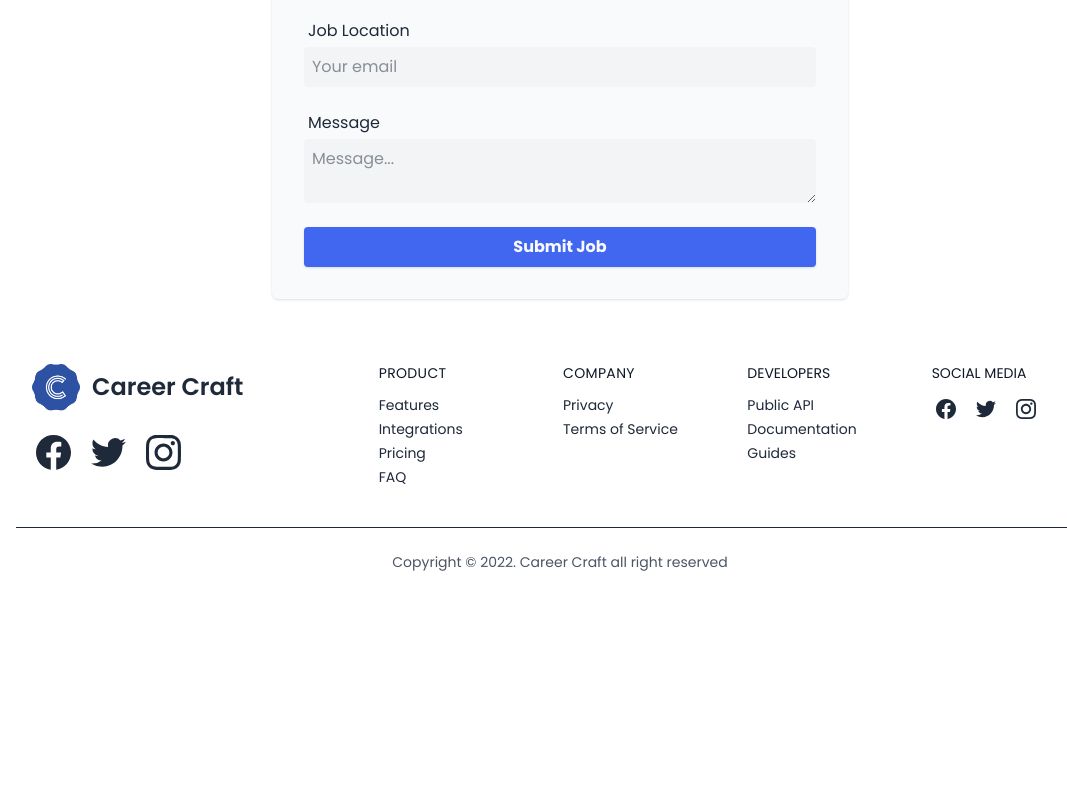
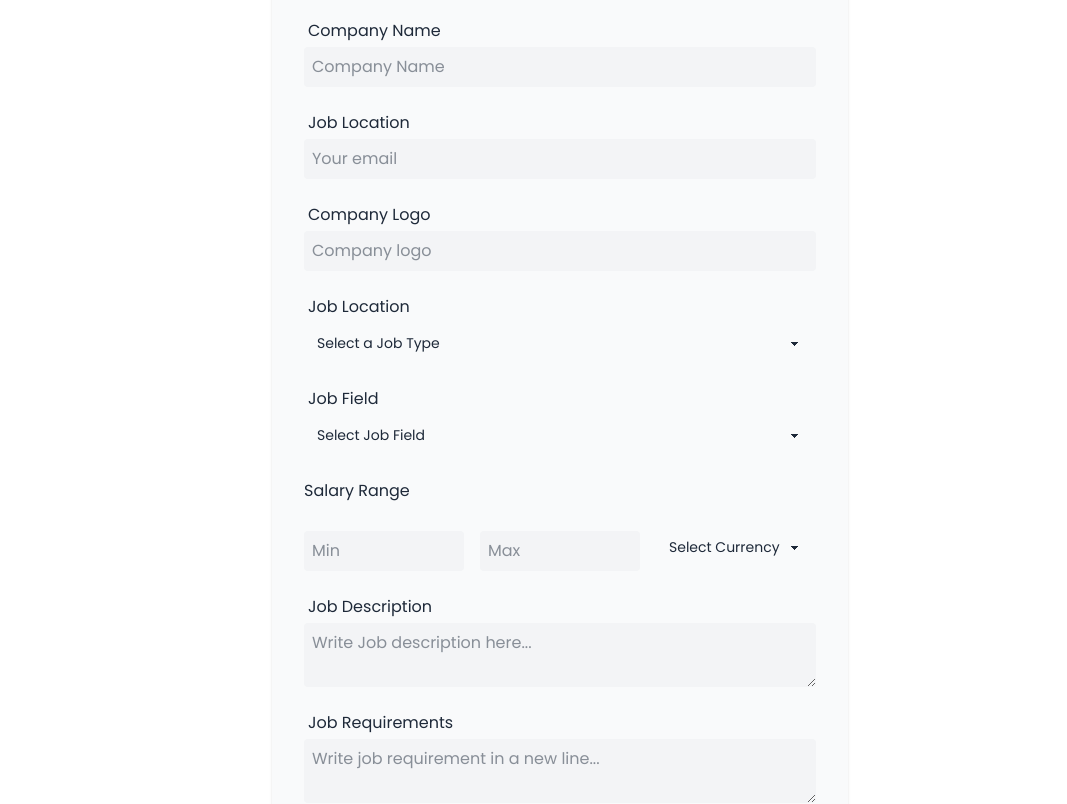
Before and after one commit to abrarasif11/Career-Craft-Client, a React (Vite) app: page /createJob in a window 1280 px wide. Shown: the part 260-1064 px from the top of the page, without its empty margins (80-1147 px from the left). Before the commit the page ends 856 px from the top, so only its background shows below. Built offline with nearby package versions, Linux system fonts and the light colour scheme; no server answers; sample sign-in values are in the browser's storage.

Commit message:
make a large input field

```diff
--- a/src/Pages/CreateJob/CreateJob.jsx
+++ b/src/Pages/CreateJob/CreateJob.jsx
@@ -20,6 +20,21 @@ const CreateJob = () => {
             type="text"
             placeholder="Job Title"
             required=""
+            name="title"
+            className="block w-full p-2 rounded focus:outline-none focus:ring focus:ring-opacity-25 focus:ring-violet-600 bg-gray-100"
+          />
+        </div>
+        {/* Company Name */}
+        <div>
+          <label htmlFor="name" className="block mb-1 ml-1">
+            Company Name
+          </label>
+          <input
+            id="name"
+            type="text"
+            placeholder="Company Name"
+            required=""
+            name="name"
             className="block w-full p-2 rounded focus:outline-none focus:ring focus:ring-opacity-25 focus:ring-violet-600 bg-gray-100"
           />
         </div>
@@ -33,21 +48,138 @@ const CreateJob = () => {
             type="text"
             placeholder="Your email"
             required=""
+            name="location"
             className="block w-full p-2 rounded focus:outline-none focus:ring focus:ring-opacity-25 focus:ring-violet-600 bg-gray-100"
           />
         </div>
+        {/* logo */}
+        <div>
+          <label htmlFor="email" className="block mb-1 ml-1">
+            Company Logo
+          </label>
+          <input
+            id="email"
+            type="url"
+            placeholder="Company logo"
+            required=""
+            name="logo"
+            className="block w-full p-2 rounded focus:outline-none focus:ring focus:ring-opacity-25 focus:ring-violet-600 bg-gray-100"
+          />
+        </div>
+        {/* Type */}
+        <div>
+          <label htmlFor="email" className="block  mb-1 ml-1">
+            Job Location
+          </label>
+          <select
+            defaultValue="Pick a color"
+            className="w-full select select-ghost"
+            name="location"
+          >
+            <option>Select a Job Type</option>
+            <option>Select a Job Type</option>
+            <option>Amber</option>
+            <option>Velvet</option>
+          </select>
+        </div>
+        {/* Job Field */}
+        <div>
+          <label htmlFor="email" className="block  mb-1 ml-1">
+            Job Field
+          </label>
+          <select
+            defaultValue="Pick a color"
+            className="w-full select select-ghost"
+            name="field"
+          >
+            <option>Select Job Field</option>
+            <option>Select Job Field</option>
+            <option>Amber</option>
+            <option>Velvet</option>
+          </select>
+        </div>
+        {/* Salary */}
+        <p className="mt-4">Salary Range</p>
+        <div className="grid grid-cols-1 lg:grid-cols-3 gap-4">
+          <div className="">
+            <label htmlFor="email" className="block mb-1 ml-1"></label>
+            <input
+              id="email"
+              type="text"
+              placeholder="Min"
+              required=""
+              name="min"
+              className="block w-full p-2 rounded focus:outline-none focus:ring focus:ring-opacity-25 focus:ring-violet-600 bg-gray-100"
+            />
+          </div>
+          <div>
+            <label htmlFor="email" className="block mb-1 ml-1"></label>
+            <input
+              id="email"
+              type="text"
+              placeholder="Max"
+              required=""
+              name="max"
+              className="block w-full p-2 rounded focus:outline-none focus:ring focus:ring-opacity-25 focus:ring-violet-600 bg-gray-100"
+            />
+          </div>
+          {/* Currency */}
+
+          <div>
+            <label htmlFor="email" className="block  ml-1"></label>
+            <select
+              defaultValue="Pick a color"
+              className="w-full select select-ghost"
+              name="currency"
+            >
+              <option disabled={false}>Select Currency</option>
+              <option>Select Currency</option>
+              <option>Amber</option>
+              <option>Velvet</option>
+            </select>
+          </div>
+        </div>
+        {/* Description */}
         <div>
           <label htmlFor="message" className="block mb-1 ml-1">
-            Message
+            Job Description
           </label>
           <textarea
             id="message"
             type="text"
-            placeholder="Message..."
+            placeholder="Write Job description here..."
+            name="description"
+            className="block w-full p-2 rounded  focus:outline-none focus:ring focus:ring-opacity-25 focus:ring-violet-600 bg-gray-100"
+          ></textarea>
+        </div>
+        {/* Job Requirements */}
+        <div>
+          <label htmlFor="message" className="block mb-1 ml-1">
+          Job Requirements
+          </label>
+          <textarea
+            id="message"
+            type="text"
+            name="requirement"
+            placeholder="Write job requirement in a new line..."
+            className="block w-full p-2 rounded  focus:outline-none focus:ring focus:ring-opacity-25 focus:ring-violet-600 bg-gray-100"
+          ></textarea>
+        </div>
+        {/* Job Responsibility */}
+        <div>
+          <label htmlFor="message" className="block mb-1 ml-1">
+          Job Responsibility
+          </label>
+          <textarea
+            id="message"
+            type="text"
+            name="responsibility"
+            placeholder="Write job responsibility in a new line..."
             className="block w-full p-2 rounded  focus:outline-none focus:ring focus:ring-opacity-25 focus:ring-violet-600 bg-gray-100"
           ></textarea>
         </div>
         <div>
+          {/* Submit Button */}
           <button
             type="submit"
             className="w-full px-4 py-2 font-bold rounded shadow focus:outline-none focus:ring hover:ring focus:ring-opacity-50 bg-[#4167F0] focus:ring-violet-600 hover:ring-violet-600 text-gray-50"
```
